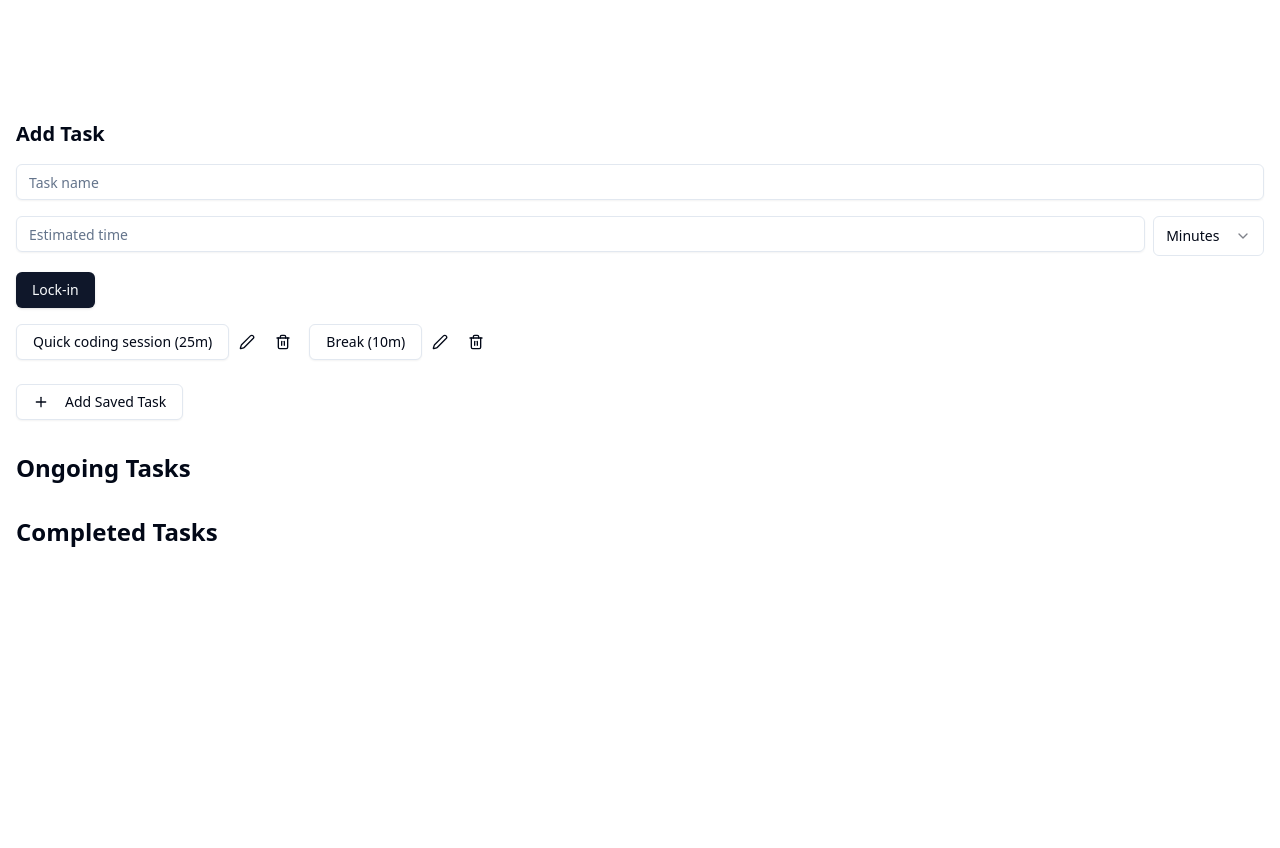
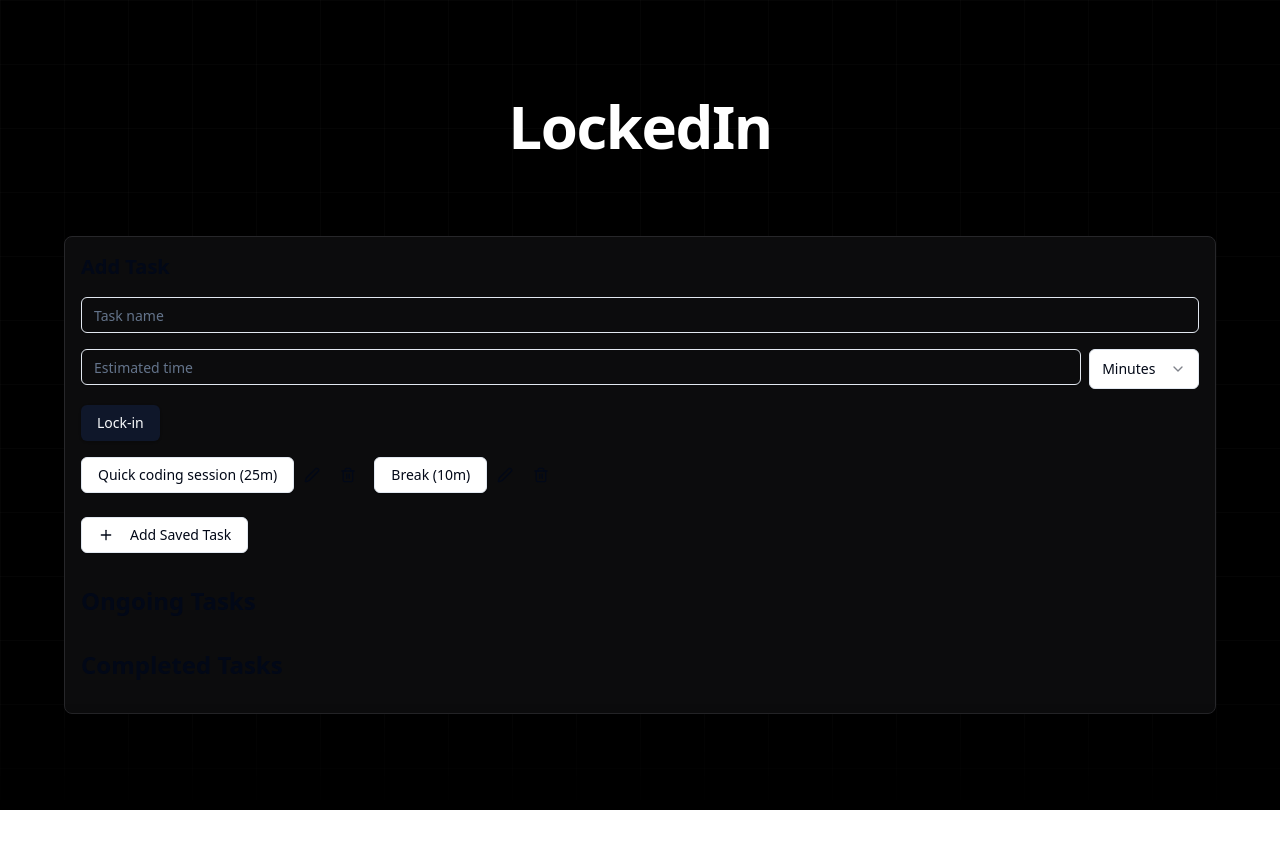
Before and after one commit to Anktw/mayajal, a Next.js app: page / in a window 1280 px wide. Shown: the top 848 px of the page. After the commit the page ends 810 px from the top, so only its background shows below. Built offline with nearby package versions, Linux system fonts and the light colour scheme.

Commit message:
suspending cloud services for now

```diff
--- a/src/app/page.tsx
+++ b/src/app/page.tsx
@@ -1,7 +1,7 @@
 import HomePageGuest from "@/components/guestusers/mainpage"
 export default function Home() {
   return (
-    <div className="min-h-screen py-10 my-8">
+    <div className="min-h-screen">
       <HomePageGuest/>
     </div>
   )
--- a/src/components/guestusers/mainpage.tsx
+++ b/src/components/guestusers/mainpage.tsx
@@ -1,8 +1,34 @@
 import { TaskManagerGuest } from "./TaskManager"
+
 export default function HomePageGuest() {
   return (
-    <div className="min-h-screen py-8">
-      <TaskManagerGuest />
+    <div className="min-h-screen bg-black">
+      {/* Subtle grid pattern */}
+      <div className="absolute inset-0 bg-[linear-gradient(rgba(255,255,255,0.02)_1px,transparent_1px),linear-gradient(90deg,rgba(255,255,255,0.02)_1px,transparent_1px)] bg-[size:64px_64px]"></div>
+
+      {/* Main container */}
+      <div className="relative">
+        {/* Header */}
+        <div className="pt-24 pb-16 px-6">
+          <div className="max-w-6xl mx-auto text-center">
+            <h1 className="text-5xl md:text-6xl font-bold text-white mb-4 tracking-tight">
+              LockedIn
+            </h1>
+          </div>
+        </div>
+
+        {/* Task Manager Container */}
+        <div className="px-6 pb-24">
+          <div className="max-w-6xl mx-auto">
+            <div className="bg-zinc-900/50 border border-zinc-800 rounded-lg backdrop-blur-sm">
+              <TaskManagerGuest />
+            </div>
+          </div>
+        </div>
+      </div>
+
+      {/* Subtle bottom fade */}
+      <div className="fixed bottom-0 left-0 right-0 h-24 bg-gradient-to-t from-black/80 to-transparent pointer-events-none"></div>
     </div>
   )
 }
```
Also changed, not shown: src/components/LoggedInUsers/SavedTask.tsx (added).
